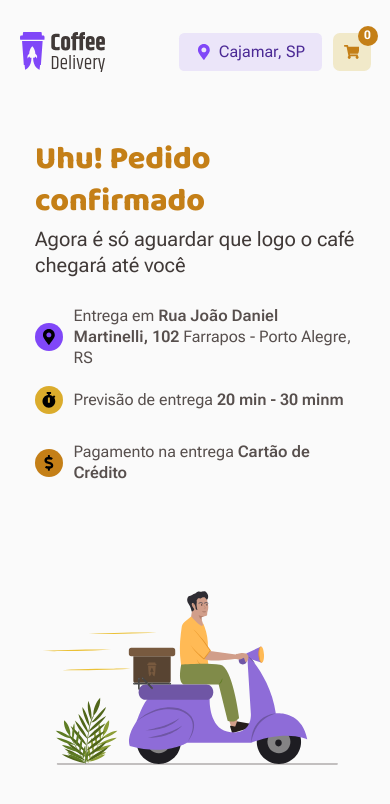
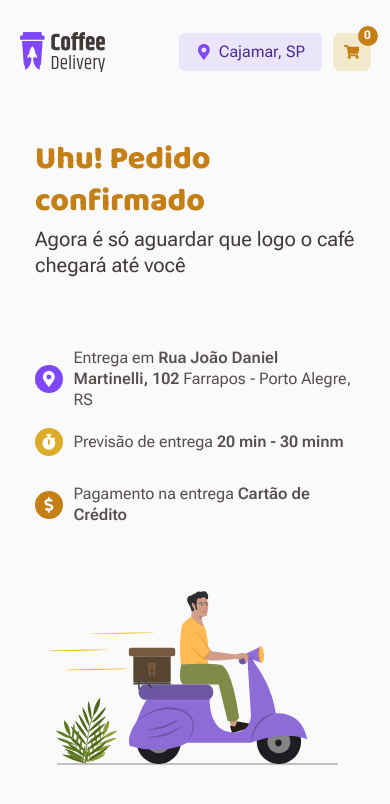
Before and after one commit to leuzindev/coffe-delivery, a Next.js app: page /success in a window 390 px wide. Shown: the top 804 px of the page. Built offline with nearby package versions, Linux system fonts and the light colour scheme.

Commit message:
style: finish

```diff
--- a/src/app/(home)/success/page.tsx
+++ b/src/app/(home)/success/page.tsx
@@ -19,11 +19,14 @@ export default function Success() {
             <p className="mt-1 text-text-l text-base-subtitle">
               Agora é só aguardar que logo o café chegará até você
             </p>
-            <div className="my-10 flex h-[270px] w-[526px] flex-col items-start gap-8 rounded-bl-[36px] rounded-br-lg rounded-tl-lg rounded-tr-[36px] border p-10 sm:border-none sm:p-0 sm:pt-7 md:my-5 md:w-full">
+            <div className="border-gradient-line my-10 flex flex-col gap-8 border-none sm:p-0 sm:pt-7 md:my-5 md:w-full ">
+              <div className=" content flex flex-col items-start gap-8 border-none p-10 sm:p-0 sm:pt-7 md:my-5 md:w-full">
                 <div className="flex">
                   <IconTextWidget
                     color="bg-purple"
-                  icon={<FaMapMarkerAlt className="bg-purple text-lg" />}
+                    icon={
+                      <FaMapMarkerAlt className="bg-purple text-lg text-white" />
+                    }
                     title={
                       <span>
                         Entrega em{' '}
@@ -37,7 +40,9 @@ export default function Success() {
                 <div className="flex">
                   <IconTextWidget
                     color="bg-yellow"
-                  icon={<FaStopwatch className="bg-yellow text-lg" />}
+                    icon={
+                      <FaStopwatch className="bg-yellow text-lg text-white" />
+                    }
                     title={
                       <span>
                         Previsão de entrega <strong>20 min - 30 minm</strong>
@@ -48,7 +53,9 @@ export default function Success() {
 
                 <div className="flex">
                   <IconTextWidget
-                  icon={<FaDollarSign className="bg-yellow-dark text-lg" />}
+                    icon={
+                      <FaDollarSign className="bg-yellow-dark text-lg text-white" />
+                    }
                     title={
                       <span>
                         Pagamento na entrega <strong>Cartão de Crédito</strong>
@@ -56,6 +63,7 @@ export default function Success() {
                     }
                     color="bg-yellow-dark "
                   />
+                </div>
               </div>
             </div>
           </section>
--- a/src/app/globals.css
+++ b/src/app/globals.css
@@ -46,3 +46,34 @@ button{
     font-size: 87.5%;
   }
 }
+
+.content {
+  display: flex;
+  height: 100%;
+  width: 100%;
+  border-radius: 6px 36px;
+  overflow: hidden;
+  background-color: #fafafa;
+}
+
+.border-gradient-line {
+  display: flex;
+  height: 270px;
+  width: 526px;
+  border-radius: 6px 36px;
+  border: 1px solid #fafafa;
+  padding: 1px;
+  background-image: linear-gradient(102.89deg, #DBAC2C 2.61%, #8047F8 98.76%);
+}
+
+@media (max-width: 639px) {
+  .border-gradient-line {
+    display: flex;
+    height: 270px;
+    width: 526px;
+    border-radius:none;
+    border: none;
+    padding: 0px;
+    background-image:none
+  }
+}
```
Lines whose indentation alone changed are shown as unchanged.
